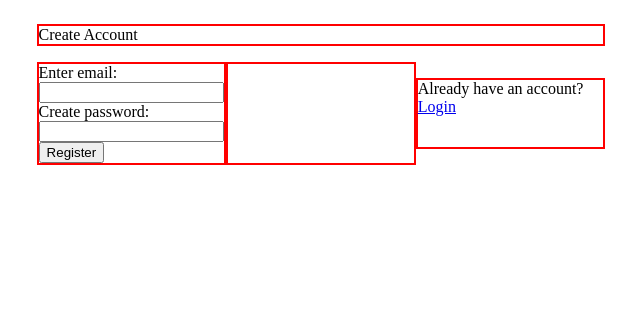
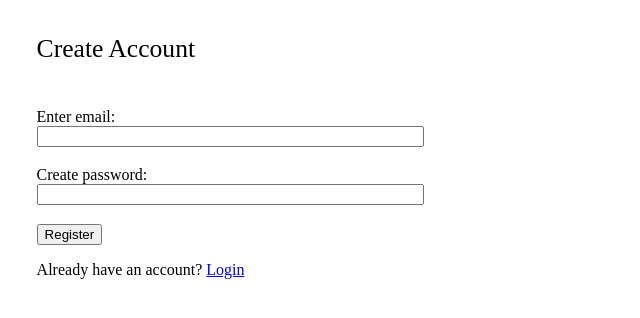
Before and after one commit to mortensenm1205/node-login, a React (Create React App) app in the folder client/: page /register in a window 1280 px wide. Shown: the top 318 px of the page, without its empty margins (319-959 px from the left). Built offline with nearby package versions, Linux system fonts and the light colour scheme.

Commit message:
base styling for Register comp is done

```diff
--- a/client/src/app/Register/css/index.js
+++ b/client/src/app/Register/css/index.js
@@ -8,18 +8,31 @@ export const Register = styled.div`
 `;
 
 export const RegisterTitle = styled.p`
-    border: 2px solid red;
+    grid-column: 1 / -1;
+    font-size: 1.6rem;
+`;
+
+export const RegisterForm = styled.form`
+    grid-column: 1 / 3;
+`;
+
+export const RegisterLabel = styled.label `
+    display: block;
+    margin: 5% 0;
+`;
+
+export const RegisterInput = styled.input`
+    width: 100%;
+`;
+
+export const RegisterErrorContainer = styled.div`
     grid-column: 1 / -1;
 `;
 
-export const RegisterForm = styled.form`
-    border: 2px solid red;
-`;
-
 export const RegisterError = styled.div`
-    border: 2px solid red;
+    padding: 5% 0;
 `;
 
 export const RegisterRedirect = styled.p`
-    border: 2px solid red;
+    grid-column: 1 / -1;
 `;
--- a/client/src/app/Register/index.js
+++ b/client/src/app/Register/index.js
@@ -5,6 +5,9 @@ import {
     Register,
     RegisterTitle,
     RegisterForm,
+    RegisterLabel,
+    RegisterInput,
+    RegisterErrorContainer,
     RegisterError,
     RegisterRedirect
  } from './css/';
@@ -60,21 +63,21 @@ class RegisterContainer extends Component {
             <Register>
                 <RegisterTitle>Create Account</RegisterTitle>
                 <RegisterForm onSubmit={this.submit}>
-                    <label>
+                    <RegisterLabel>
                         Enter email:
-                        <input type="text" name="email" onChange={this.change} value={email} />
-                    </label>
-                    <label>
+                        <RegisterInput type="text" name="email" onChange={this.change} value={email} />
+                    </RegisterLabel>
+                    <RegisterLabel>
                         Create password:
-                        <input type="password" name="password" onChange={this.change} value={password} />
-                    </label>
+                        <RegisterInput type="password" name="password" onChange={this.change} value={password} />
+                    </RegisterLabel>
                     <button>Register</button>
                 </RegisterForm>
-                <RegisterError>
-                    {errors.data && errors.data.code === 'email' && <div>{errors.data.message}</div>}
-                    {errors.data && errors.data.code === 'password' && <div>{errors.data.message}</div>}
-                    {errors.data && errors.data.code === 'userExists' && <div>{errors.data.message}</div>}
-                </RegisterError>
+                <RegisterErrorContainer>
+                    {errors.data && errors.data.code === 'email' && <RegisterError>{errors.data.message}</RegisterError>}
+                    {errors.data && errors.data.code === 'password' && <RegisterError>{errors.data.message}</RegisterError>}
+                    {errors.data && errors.data.code === 'userExists' && <RegisterError>{errors.data.message}</RegisterError>}
+                </RegisterErrorContainer>
                 <RegisterRedirect>Already have an account? <Link to='/login'>Login</Link></RegisterRedirect>
             </Register>
         )
```
